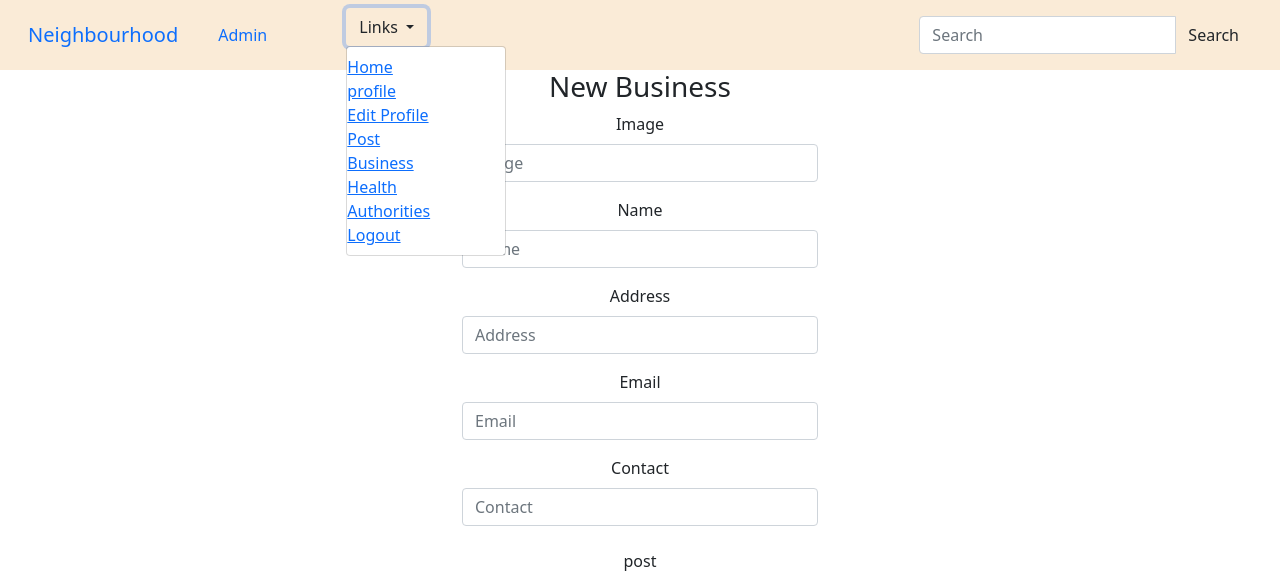
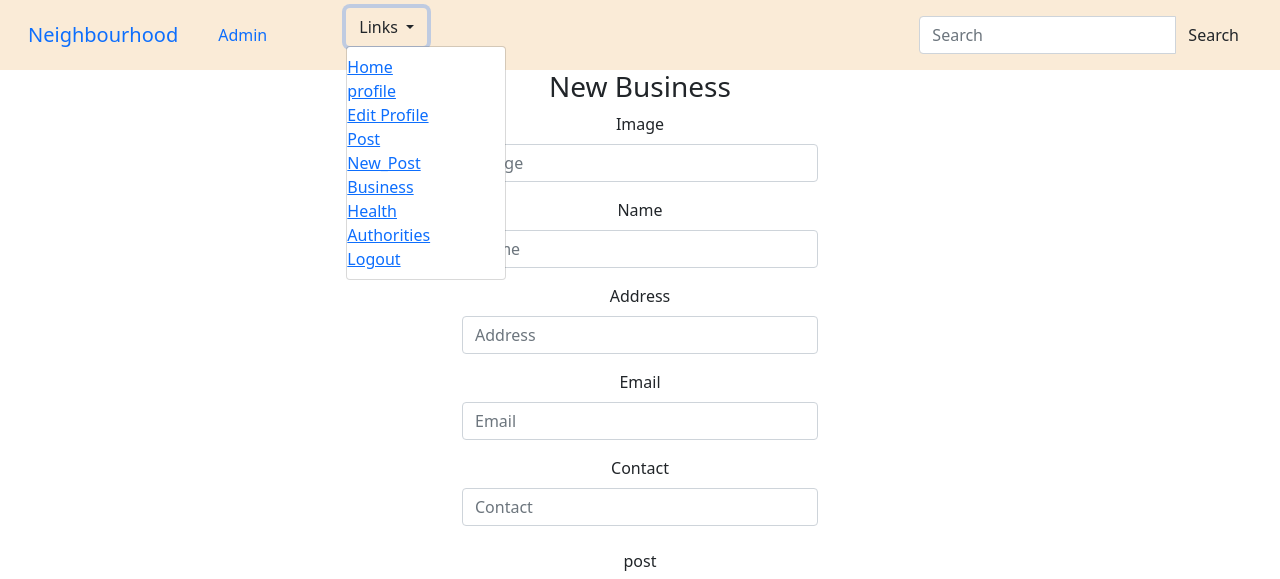
Before and after one commit to Bernard2030/myneighbourapp, a Django app: page /new-business in a window 1280 px wide, after a click on "Links". Shown: the top 579 px of the page. Run offline with Django 3.2, Linux system fonts and the light colour scheme; the visitor is signed in with stand-in values (Sample User, id 1); some libraries are stand-ins or nearby versions.

Commit message:
add newpost url to navbar

```diff
--- a/my_neighbours/templates/navbar.html
+++ b/my_neighbours/templates/navbar.html
@@ -44,6 +44,9 @@
                 <a href="{% url 'post'%}">Post</a>
               </li>
               <li>
+                <a href="{% url 'new-post'%}">New_Post</a>
+              </li>
+              <li>
                 <a href="{% url 'business'%}">Business</a>
                 <li>
               <li>
@@ -54,7 +57,7 @@
 
               </li>
             <li>
-              <a href="/logout">Logout</a>
+              <a href="/logout">Logout </a>
             </li>
             <div class="col-md-4">
               <ul style="padding-right: 15px;">
```
